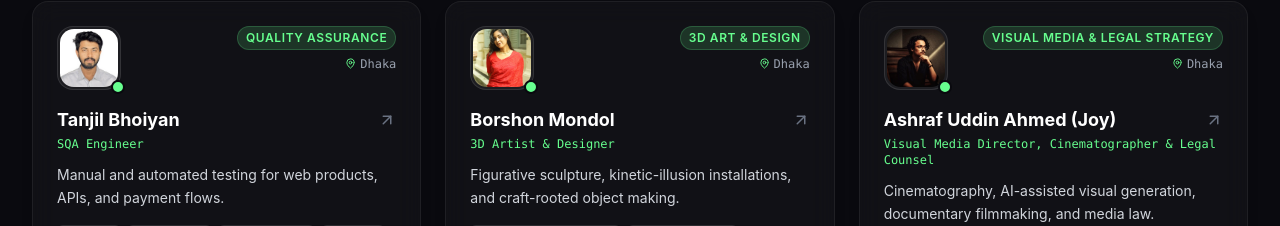
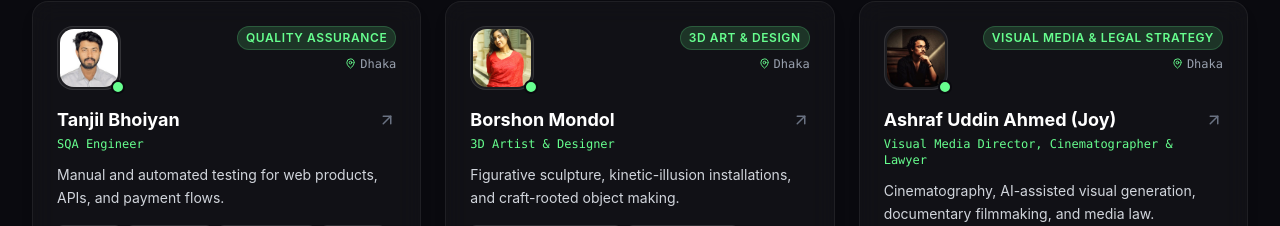
Before and after one commit to Lorapok/lorapok.github.io, a React (Vite) app: page /team in a window 1280 px wide. Shown: the part 1900-2126 px from the top of the page. Built offline with nearby package versions, Linux system fonts and the light colour scheme; no server answers; a web font is replaced by a local one.

Commit message:
fix(team): update Ashraf Uddin Ahmed (Joy) profile designation to Lawyer

```diff
--- a/src/data/team.ts
+++ b/src/data/team.ts
@@ -957,15 +957,15 @@ export const teamMembers: TeammateProfile[] = [
     id: "ashraf-joy",
     name: "Ashraf Uddin Ahmed (Joy)",
     handle: "@LawyerJoy",
-    role: "Visual Media Director, Cinematographer & Legal Counsel",
+    role: "Visual Media Director, Cinematographer & Lawyer",
     department: "Visual Media & Legal Strategy",
     avatar: "/assets/team/ashraf-joy.jpg",
     location: "Dhaka, Bangladesh",
     email: "joy@lorapok.tech",
     tagline: "Cinematography, AI-assisted visual generation, documentary filmmaking, and media law.",
-    bio: "Cross-disciplinary Visual Director, Cinematographer, and Legal Counsel. Alumnus of the School of Law at BRAC University and Executive Committee Member of the Law Alumni Association of BRAC University (LAABRACU). Blends cinematic lenswork, documentary storytelling, and generative AI prompting with rigorous legal frameworks across intellectual property, entertainment media, and digital contracts.",
+    bio: "Cross-disciplinary Visual Director, Cinematographer, and Lawyer. Alumnus of the School of Law at BRAC University and Executive Committee Member of the Law Alumni Association of BRAC University (LAABRACU). Blends cinematic lenswork, documentary storytelling, and generative AI prompting with rigorous legal frameworks across intellectual property, entertainment media, and digital contracts.",
     cvSummary:
-      "Advocate and Visual Media Director with extensive credits across institutional documentaries (Dhaka Central Jail, BRAC University BIL), rock band music visual productions (Arbovirus - 'Obastob' via AIA Lemonsky), narrative cinema ('Mala\\'r Sanglap'), and internationally recognized street photography (35AWARDS, PROWEDaward). Executive Committee Member of LAABRACU specializing in media law, copyright, and entertainment compliance.",
+      "Lawyer and Visual Media Director with extensive credits across institutional documentaries (Dhaka Central Jail, BRAC University BIL), rock band music visual productions (Arbovirus - 'Obastob' via AIA Lemonsky), narrative cinema ('Mala\\'r Sanglap'), and internationally recognized street photography (35AWARDS, PROWEDaward). Executive Committee Member of LAABRACU specializing in media law, copyright, and entertainment compliance.",
     skills: [
       "Cinematography & Camera Direction",
       "Generative AI Visuals & Prompting",
```
